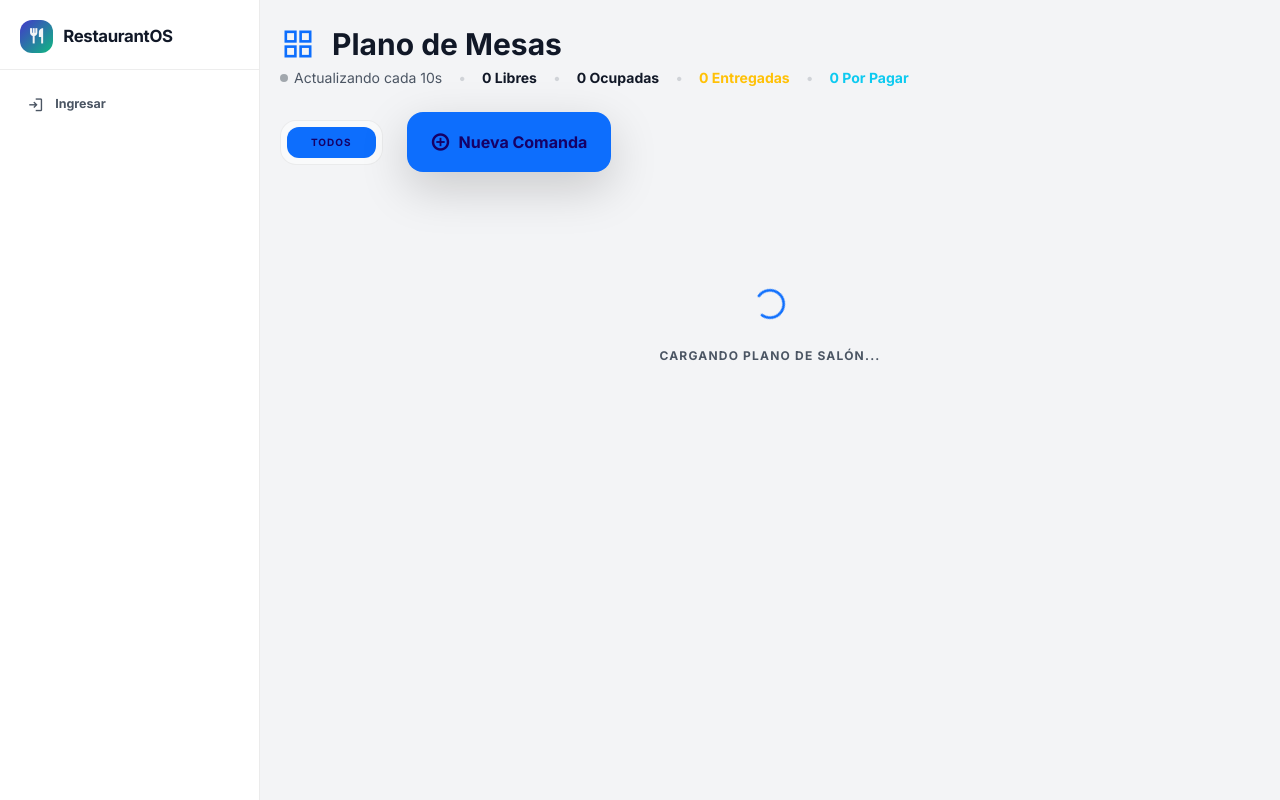
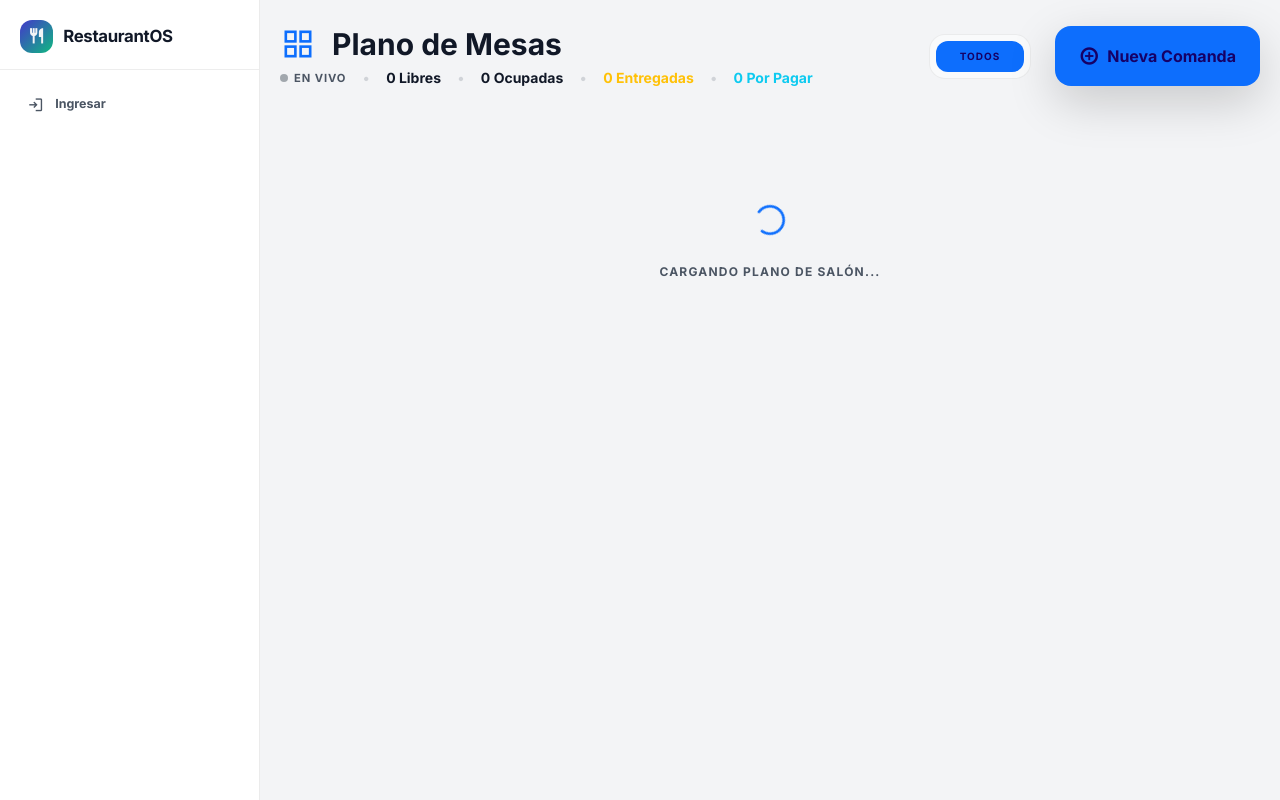
Before and after one commit to SleyterCorrea/Proyecto-Restaurante, a Django app: template templates/mesero/plano_mesas.html in a window 1280 px wide. Run offline with Django 4.2, Linux system fonts and the light colour scheme; the template is opened without the code that fills it, so the values that code supplies are empty; some libraries are stand-ins or nearby versions.

Commit message:
quito el texto de polling, queda el indicador en vivo

```diff
--- a/templates/mesero/plano_mesas.html
+++ b/templates/mesero/plano_mesas.html
@@ -244,7 +244,7 @@
             <div class="flex items-center gap-3 text-on-surface-variant text-sm">
                 <div class="flex items-center gap-1.5">
                     <span class="w-2 h-2 rounded-full bg-secondary pulse"></span>
-                    <span>Actualizando cada 10s</span>
+                    <span style="font-size:0.7rem;font-weight:700;letter-spacing:0.08em;text-transform:uppercase;">En vivo</span>
                 </div>
                 <span class="opacity-20">•</span>
                 <span class="font-bold text-white"><span x-text="resumen.libres"></span> Libres</span>
```
